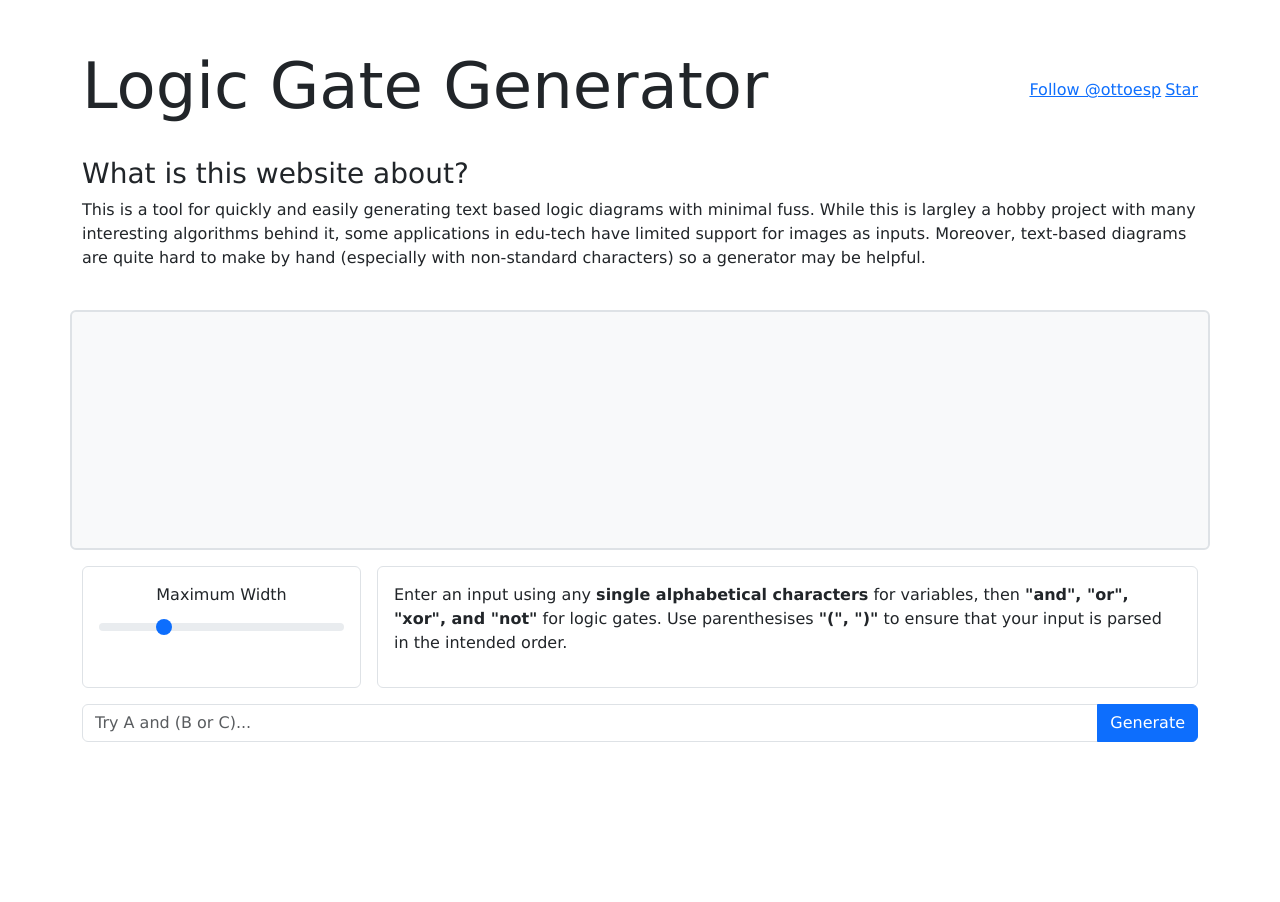
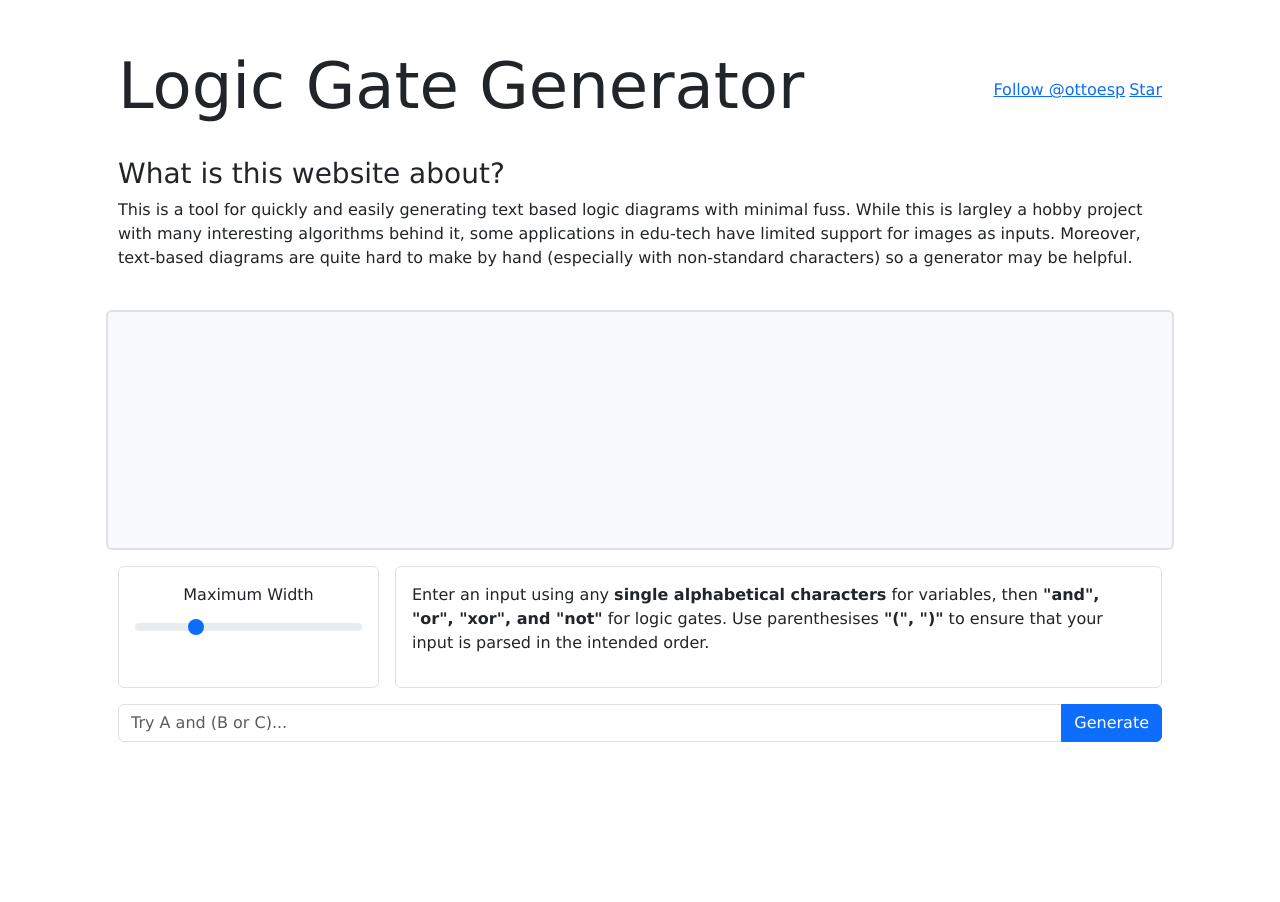
Before and after one commit to ottoesp/logicgatediagramgenerator, a Django app: page / in a window 1280 px wide. Run offline with Django 5.2, Linux system fonts and the light colour scheme; parts of the project's set-up code (start-up, migrations or seed data) failed here and were passed over.

Commit message:
Added some extra padding

```diff
--- a/diagramapp/templates/index.html
+++ b/diagramapp/templates/index.html
@@ -11,13 +11,13 @@
     <link rel="stylesheet" href="{% static 'stylesheets/styles.css' %}">
 </head>
 <body>
-    <div class="container mt-5 mb-20vh">
+    <div class="container mt-5 mb-20vh px-5">
         <div class="row mb-4">
             <div class="col">
                 <h1 class="display-3">Logic Gate Generator</h1>
 
             </div>
-            <div class="col-3 d-flex align-items-center justify-content-end gap-1">
+            <div class="col-3 d-flex flex-wrap align-items-center justify-content-end gap-1">
                 <a class="github-button" href="https://github.com/ottoesp" data-color-scheme="no-preference: light; light: light; dark: dark;" data-size="large" aria-label="Follow @ottoesp on GitHub">Follow @ottoesp</a>
                 <a class="github-button" href="https://github.com/ottoesp/logicgatediagramgenerator" data-color-scheme="no-preference: light; light: light; dark: dark;" data-icon="octicon-star" data-size="large" aria-label="Star ottoesp/logicgatediagramgenerator on GitHub">Star</a>
             </div>
```
